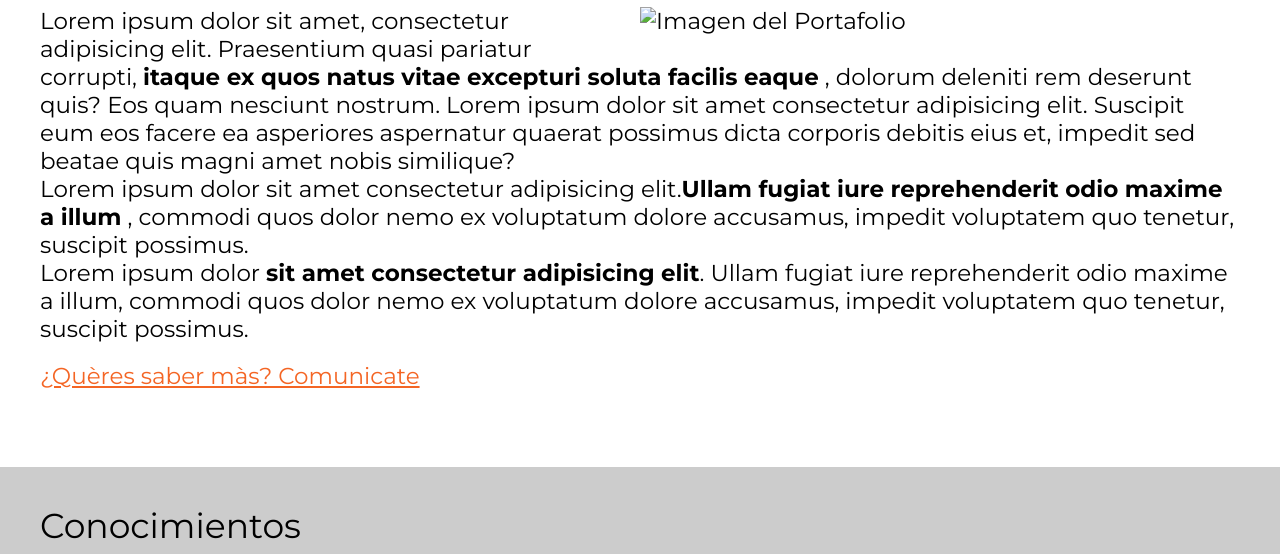
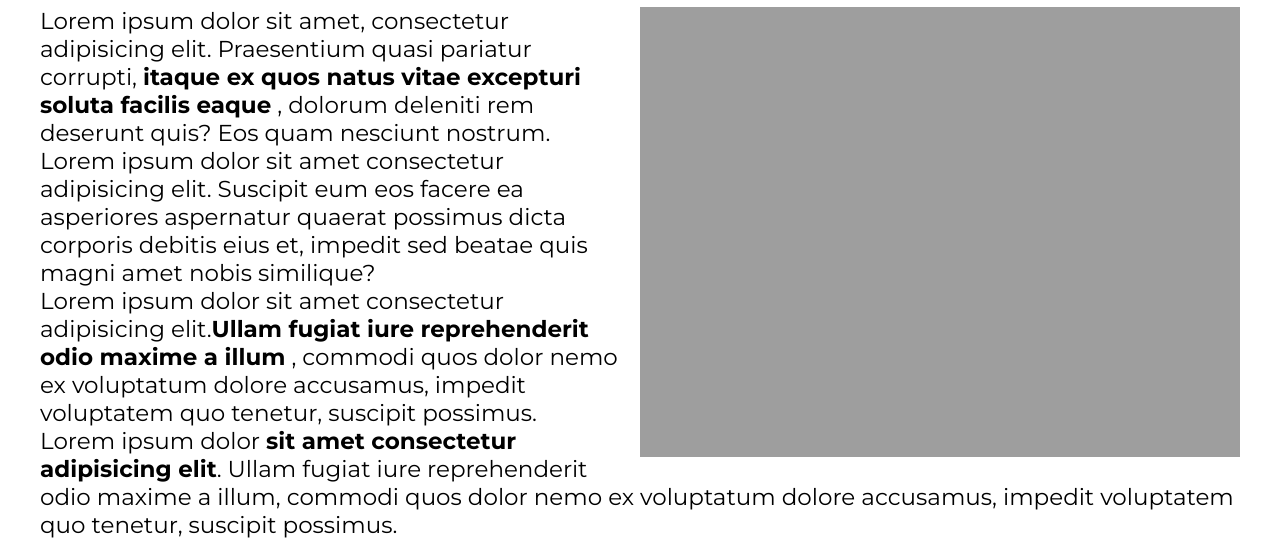
Before and after one commit to Js-Alvarez/Bancar, a plain HTML site: page index.html in a window 1280 px wide. Shown: the part 246-800 px from the top of the page. Drawn offline with Linux system fonts and the light colour scheme; the site is published under a folder, as on GitHub Pages, so addresses that start at the root find nothing.

Commit message:
Corrigiendo la ruta de la Imagen

```diff
--- a/index.html
+++ b/index.html
@@ -19,7 +19,7 @@
     <main>
         <article class="container">
             <h1>Sobre Mí</h1>
-            <img src="/Trabajando.png" id="imgPortfolio" alt="Imagen del Portafolio">
+            <img src="./Trabajando.png" id="imgPortfolio" alt="Imagen del Portafolio">
             <p>
                 Lorem ipsum dolor sit amet, consectetur adipisicing elit. Praesentium quasi pariatur corrupti, <b>itaque
                     ex quos natus vitae excepturi soluta facilis eaque</b> , dolorum deleniti rem deserunt quis? Eos
```
